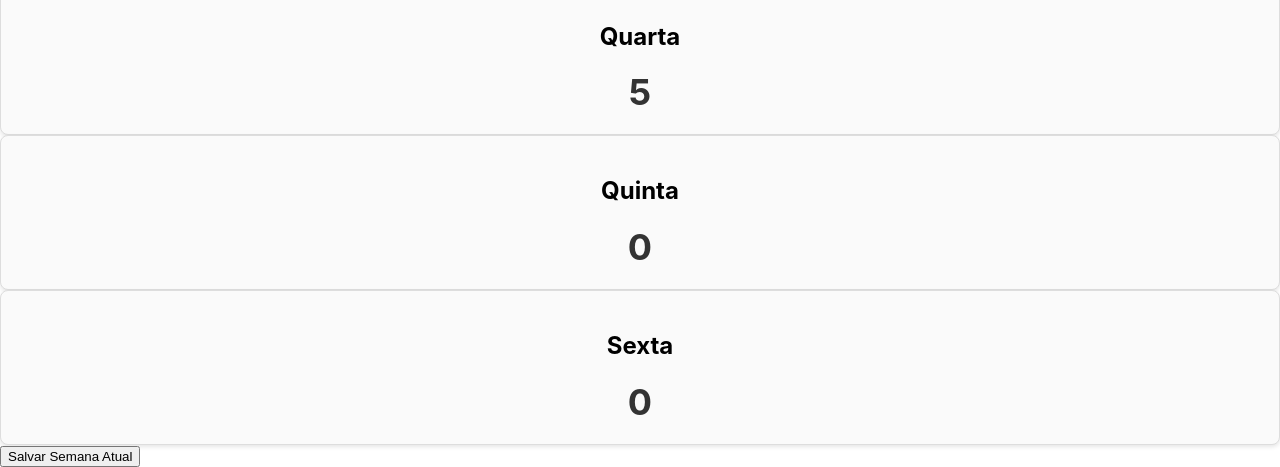
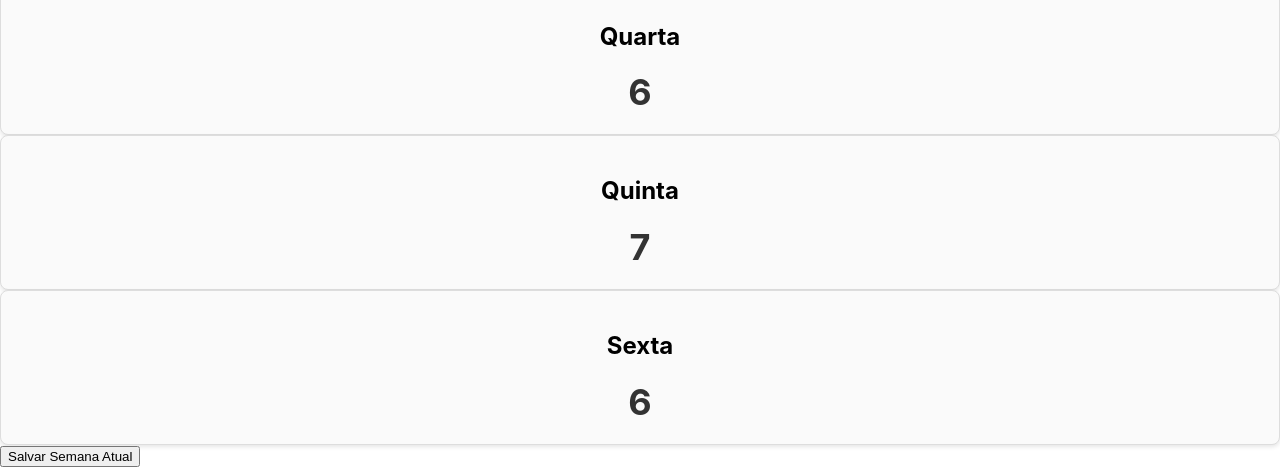
Before and after one commit to xJCPMSx/week-day-reset-counter, a React (Create React App) app: page / in a window 1280 px wide. Shown: the part 463-930 px from the top of the page. Built offline with nearby package versions, Linux system fonts and the light colour scheme.

Commit message:
update counter

```diff
--- a/src/App.js
+++ b/src/App.js
@@ -25,9 +25,9 @@ function App() {
     const currentWeek = [
         { day: 'Segunda', number: 5 },
         { day: 'Terça', number: 5 },
-        { day: 'Quarta', number: 5 },
-        { day: 'Quinta', number: 0 },
-        { day: 'Sexta', number: 0 },
+        { day: 'Quarta', number: 6 },
+        { day: 'Quinta', number: 7 },
+        { day: 'Sexta', number: 6 },
     ];
 
     const handleSaveWeek = () => {
```
